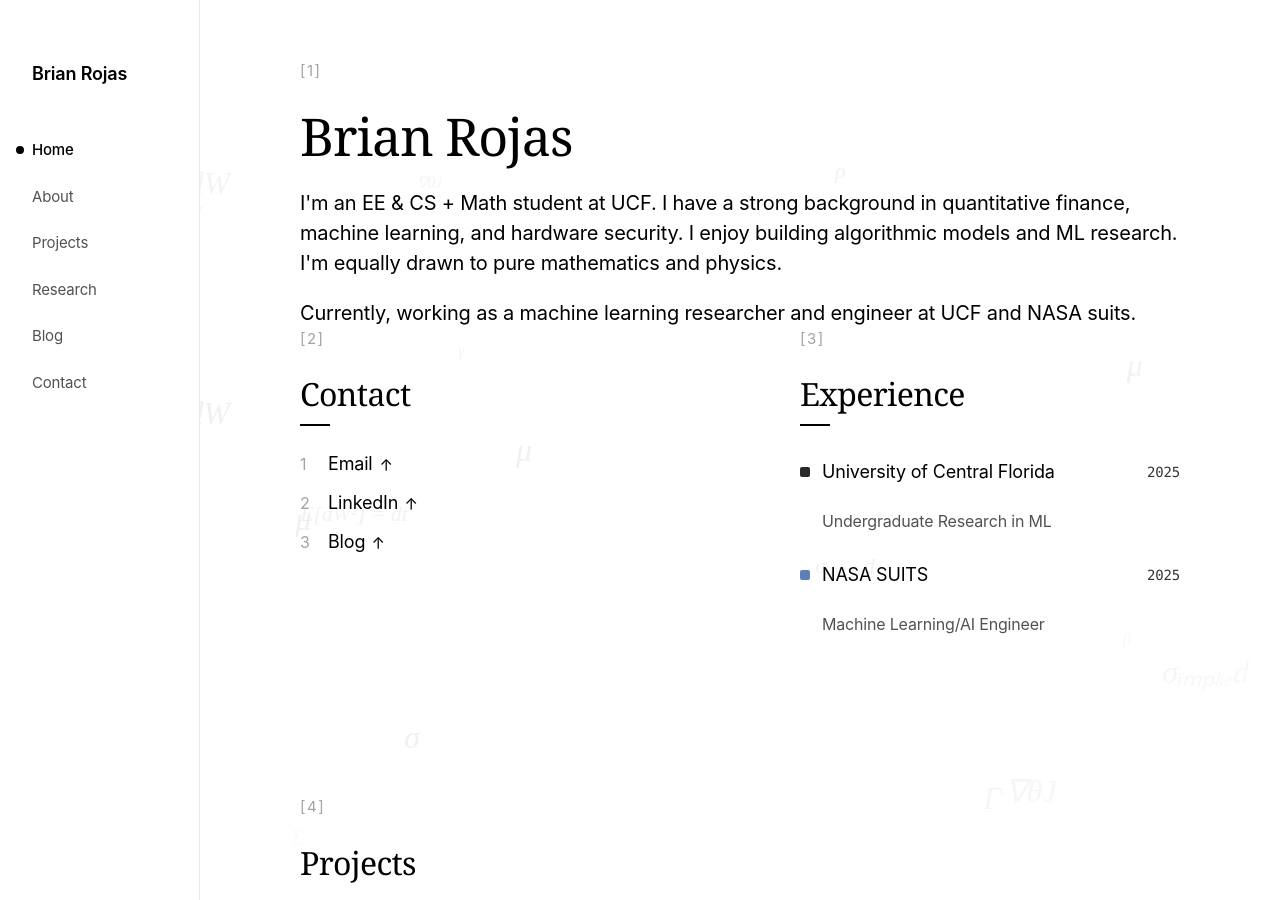
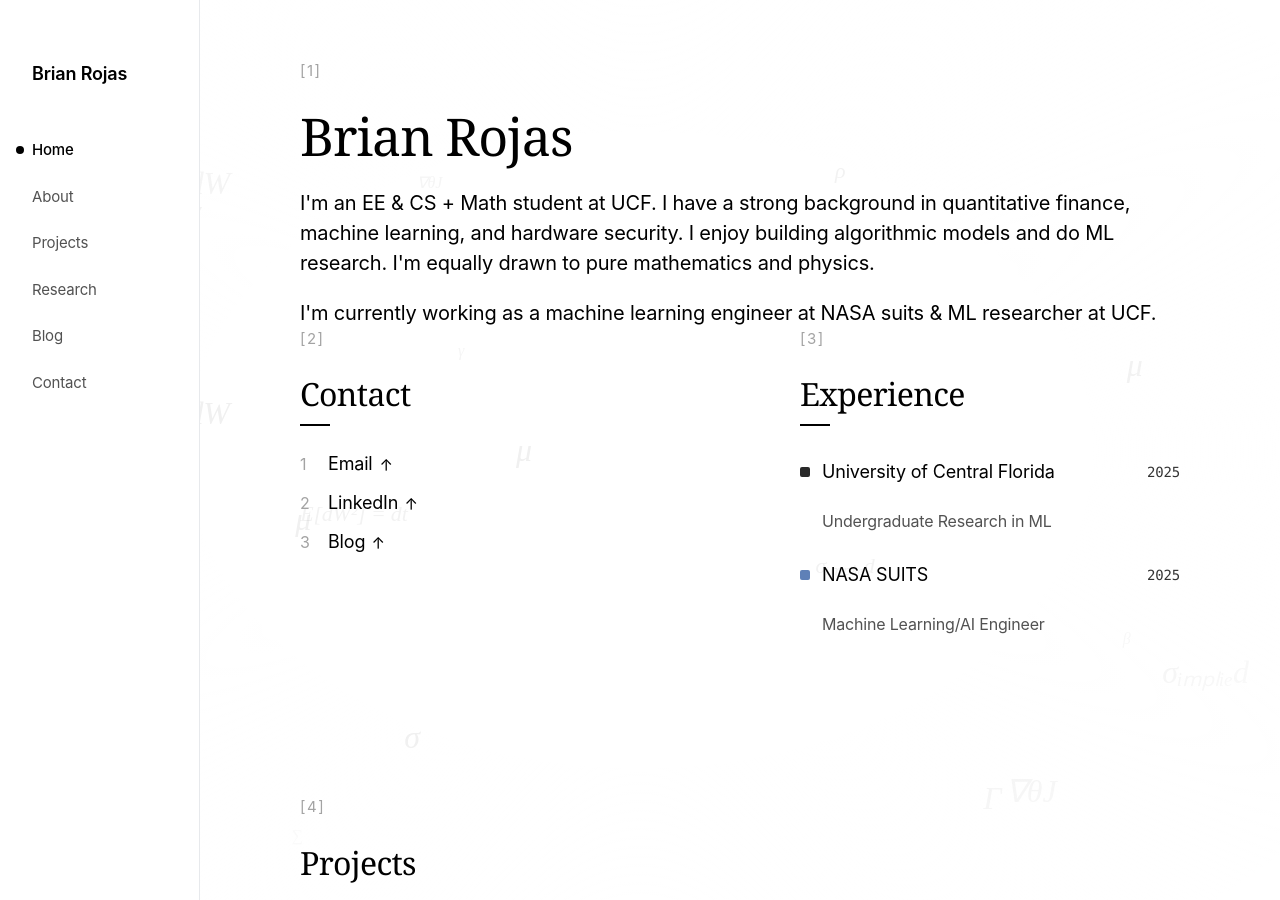
Before and after one commit to brianrojrc/brianrojrc.github.io, a Jekyll site: the page built from index.md, in a window 1280 px wide and 900 px high. Built offline with Jekyll 4.4.1, drawn with Linux system fonts in a browser that asks for light colours; some web fonts are replaced.

Commit message:
Update index.md

```diff
--- a/index.md
+++ b/index.md
@@ -6,8 +6,8 @@
 <header class="page-header">
     <span class="page-marker">[1]</span>
     <h1>Brian Rojas</h1>
-    <p class="intro"> I'm an EE & CS + Math student at UCF. I have a strong background in quantitative finance, machine learning, and hardware security. I enjoy building algorithmic models and ML research. I'm equally drawn to pure mathematics and physics.
-    <p class="currently">Currently, working as a machine learning researcher and engineer at UCF and NASA suits.</p>
+    <p class="intro"> I'm an EE & CS + Math student at UCF. I have a strong background in quantitative finance, machine learning, and hardware security. I enjoy building algorithmic models and do ML research. I'm equally drawn to pure mathematics and physics.
+    <p class="currently">I'm currently working as a machine learning engineer at NASA suits & ML researcher at UCF.</p>
 
 <div class="two-column">
     <div class="column">
```
